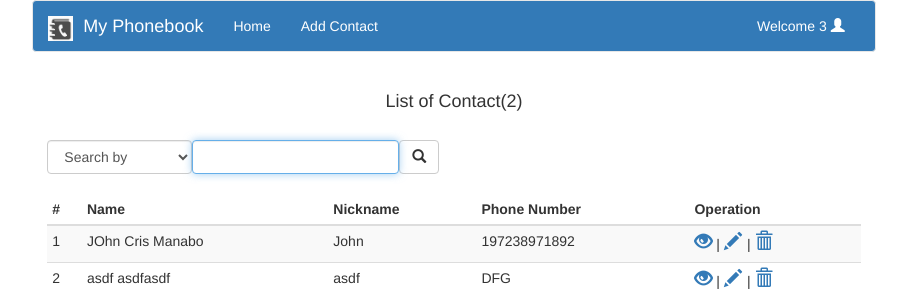
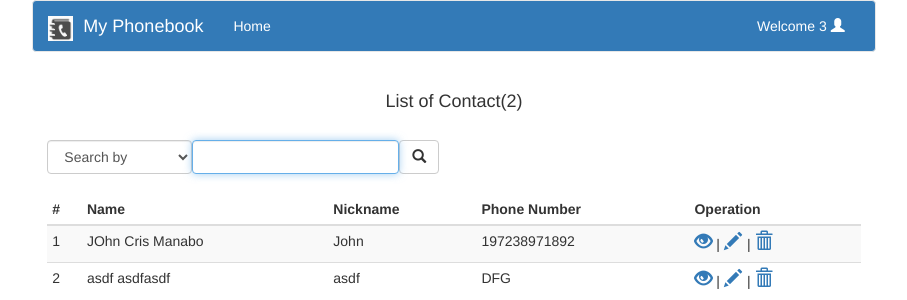
Before and after one commit to johncris09/Phonebook, a PHP site: page /index.php in a window 1280 px wide. Shown: the top 300 px of the page, without its empty margins (186-1093 px from the left). Run offline with PHP 8.4, Linux system fonts and the light colour scheme; a user stored in the database is signed in; data comes from the database, SQL or seed files in the repository; data that the repository does not hold is empty.

Commit message:
final navbar

```diff
--- a/assets/header.php
+++ b/assets/header.php
@@ -1,20 +1,4 @@
-<style>
-    .bg-primary{
-        background-color: #337ab7;
 
-    }
-    div.navbar-header a.navbar-brand,
-    div.collapse ul.nav li a
-    {color:white;}
-    div.navbar-header a.navbar-brand:hover,
-    div.collapse ul.nav li a:hover{
-        color:white;
-    }
-    div.collapse ul.nav li.dropdown ul.dropdown-menu a{
-        color:black;
-        color: black;
-    }
-</style>
 
 <nav class="navbar navbar-default bg-primary">
     <div class="container-fluid">
@@ -28,7 +12,7 @@
             </button>
             <a class="navbar-brand" href="index.php">
                 <img style="float:left;" alt="My Phonebook Brand " src="img/logo.png" width="25" height="25" />
-                &nbsp;&nbsp;My Phonebook
+                &nbsp;&nbsp;<span id="brand-title">My Phonebook</span>
 
              </a>
         </div>
@@ -37,7 +21,7 @@
     <div class="collapse navbar-collapse" id="bs-example-navbar-collapse-1">
         <ul class="nav navbar-nav">
             <li class=""><a href="index.php">Home <span class="sr-only">(current)</span></a></li>
-            <li class=""><a href="insert_contact.php">Add Contact <span class="sr-only">/span></a></li>
+
         </ul>
         <ul class="nav navbar-nav navbar-right">
             <li class="dropdown">
```
